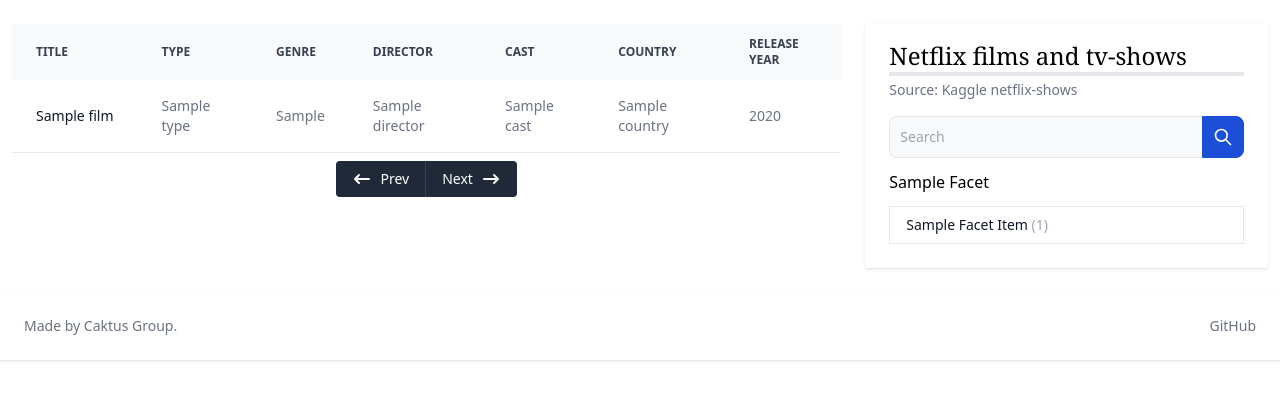
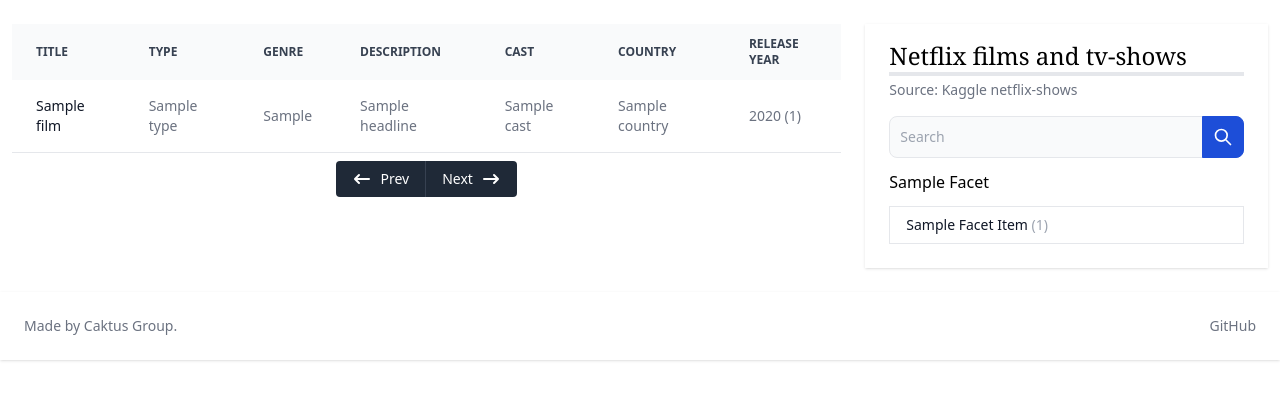
Before and after one commit to caktus/django-filters-facet, a Django app: template example-facets/films/templates/films/film_list.html in a window 1280 px wide. Shown: the part 64-464 px from the top of the page. Run offline with Django 4.2, Linux system fonts and the light colour scheme; the template is opened without the code that fills it: most values are stand-ins (such as "Sample title", 1, 10 or a date in 2020); style sheets or scripts are compiled from the project's sources.

Commit message:
adjusted from PR notes

```diff
--- a/example-facets/films/templates/films/film_list.html
+++ b/example-facets/films/templates/films/film_list.html
@@ -17,7 +17,7 @@
           <th scope="col" class="py-3 px-6">Title</th>
           <th scope="col" class="py-3 px-6">Type</th>
           <th scope="col" class="py-3 px-6">Genre</th>
-          <th scope="col" class="py-3 px-6">Director</th>
+          <th scope="col" class="py-3 px-6">Description</th>
           <th scope="col" class="py-3 px-6">Cast</th>
           <th scope="col" class="py-3 px-6">Country</th>
           <th scope="col" class="py-3 px-6">Release Year</th>
@@ -28,16 +28,16 @@
         <tr class="bg-white border-b dark:bg-gray-800 dark:border-gray-700">
           <th
             scope="row"
-            class="py-4 px-6 font-medium text-gray-900 whitespace-nowrap dark:text-white"
+            class="py-4 px-6 font-medium text-gray-900 dark:text-white"
           >
             {{ film.title }}
           </th>
           <td class="py-4 px-6">{{ film.type }}</td>
           <td class="py-4 px-6">{{ film.listed_in }}</td>
-          <td class="py-4 px-6">{{ film.director }}</td>
+          <td class="py-4 px-6">{{ film.headline|safe }}</td>
           <td class="py-4 px-6">{{ film.cast }}</td>
           <td class="py-4 px-6">{{ film.country }}</td>
-          <td class="py-4 px-6">{{ film.release_year }}</td>
+          <td class="py-4 px-6">{{ film.release_year }} ({{ film.rank }})</td>
         </tr>
         {% endfor %}
       </tbody>
```
Also changed, not shown: example-facets/films/filters.py (+9 -2 lines).
